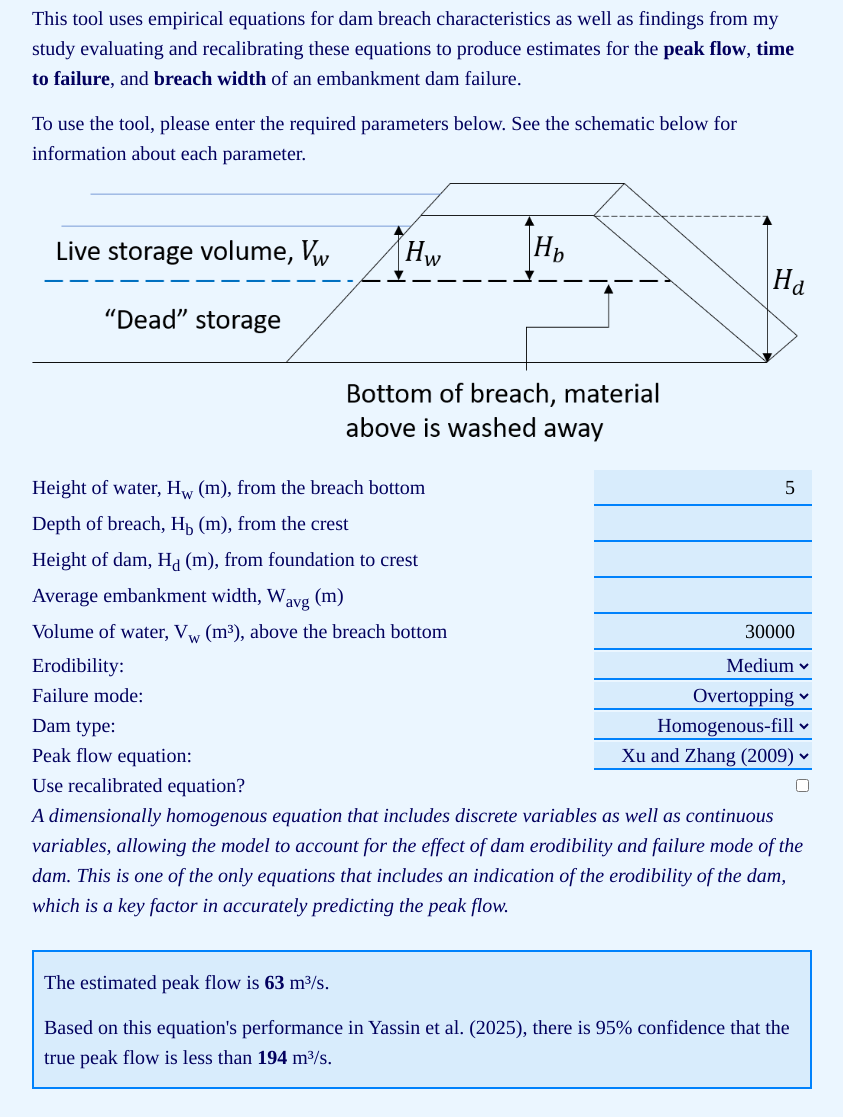
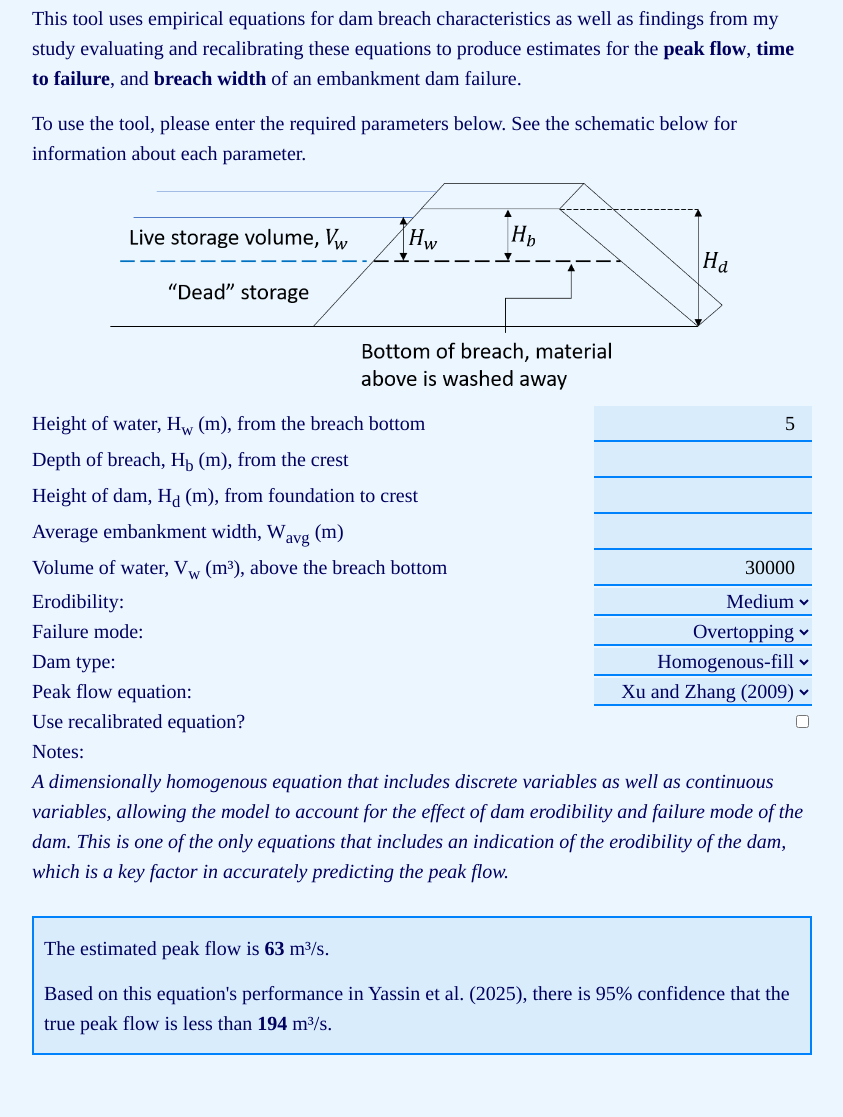
Before and after one commit to mstphayassin/mstphayassin.github.io, a plain HTML site: page research.html in a window 1280 px wide. Shown: the part 150-1267 px from the top of the page, without its empty margins (218-1061 px from the left). Drawn offline with Linux system fonts and the light colour scheme.

Commit message:
image css fix

```diff
--- a/research.html
+++ b/research.html
@@ -128,7 +128,7 @@
                             <td class="tool-input"><input type="checkbox" id="q-use-recal" name="q-use-recal"></td>
                         </tr>
                         <tr>
-                            <td colspan="2"><em><div id="q-eqn-desc"></div></em></td>
+                            <td colspan="2">Notes:<em><div id="q-eqn-desc"></div></em></td>
                         </tr>
                     </form>
                 </table>
--- a/style.css
+++ b/style.css
@@ -277,7 +277,7 @@ img {
   max-width: 100%;
 }
 
-.schematic img {
+.schematic {
     width: 80%;
     margin-left: auto;
     margin-right: auto;
```
